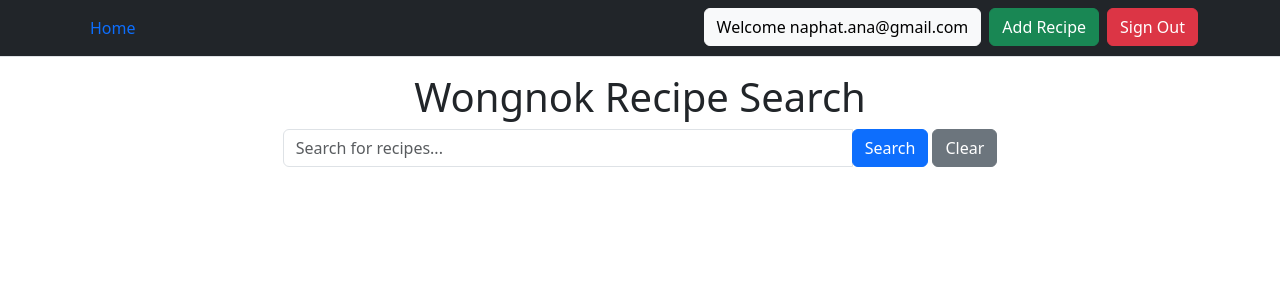
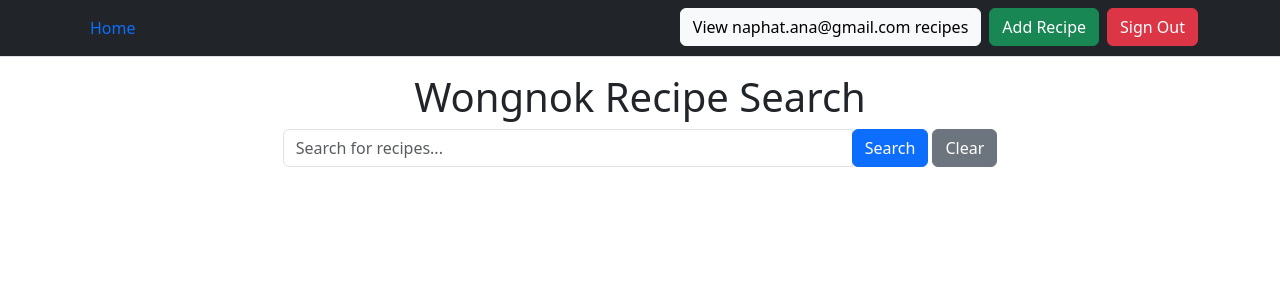
Before and after one commit to popnaphat/505122-wongnok-recipes, a PHP site: page /index.php in a window 1280 px wide. Shown: the top 300 px of the page. Run offline with PHP 8.4, Linux system fonts and the light colour scheme; a user stored in the database is signed in; some libraries are stand-ins or nearby versions.

Commit message:
add view my recipes button

```diff
--- a/wnr/index.php
+++ b/wnr/index.php
@@ -20,7 +20,7 @@ session_start();
         <li class="nav-item"><a href="#" class="nav-link link-body-emphasis px-2 active" aria-current="page">Home</a></li>
       </ul>
       <ul class="nav">
-        <?php if(isset($_SESSION['email'])) {echo "<li class='nav-item'><a class='btn btn-light me-2' onclick=\"myRecipes('".$_SESSION['email']."')\">Welcome ".$_SESSION['email']."</a></li> <li class='nav-item'><a class='btn btn-success me-2' onclick='showNewRecipeForm()'>Add Recipe</a></li> <li class='nav-item'><a href='sign_out_page.php' class='btn btn-danger'>Sign Out</a></li>";}
+        <?php if(isset($_SESSION['email'])) {echo "<li class='nav-item'><a class='btn btn-light me-2' onclick=\"myRecipes('".$_SESSION['email']."')\">View ".$_SESSION['email']." recipes</a></li> <li class='nav-item'><a class='btn btn-success me-2' onclick='showNewRecipeForm()'>Add Recipe</a></li> <li class='nav-item'><a href='sign_out_page.php' class='btn btn-danger'>Sign Out</a></li>";}
         else{echo "<li class='nav-item'><a href='sign_in_page.php' class='btn btn-light text-dark me-2'>Sign In</a></li>
         <li class='nav-item'><a href='sign_up_page.php' class='btn btn-primary'>Sign-up</a></li>";}   ?>
       </ul>
```
